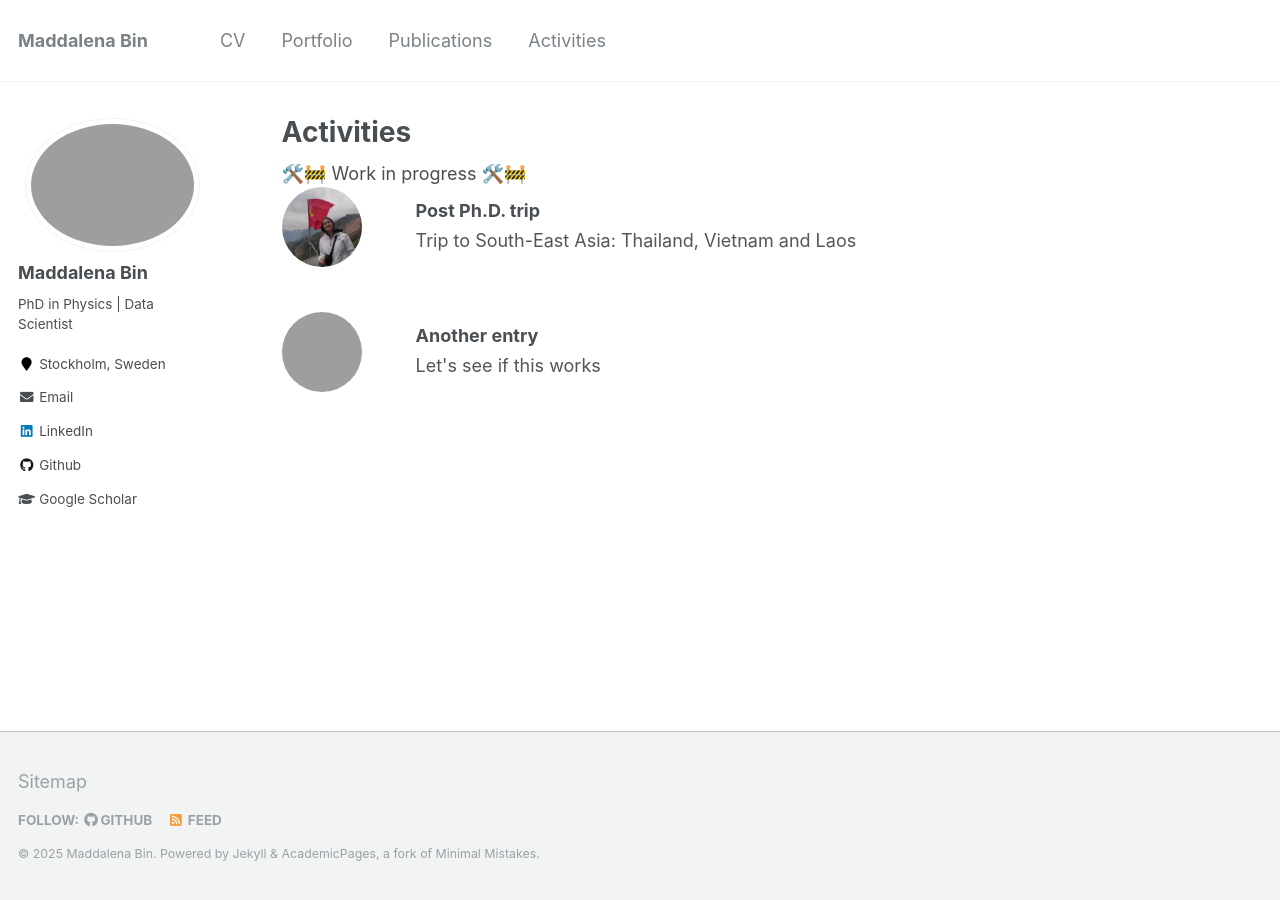
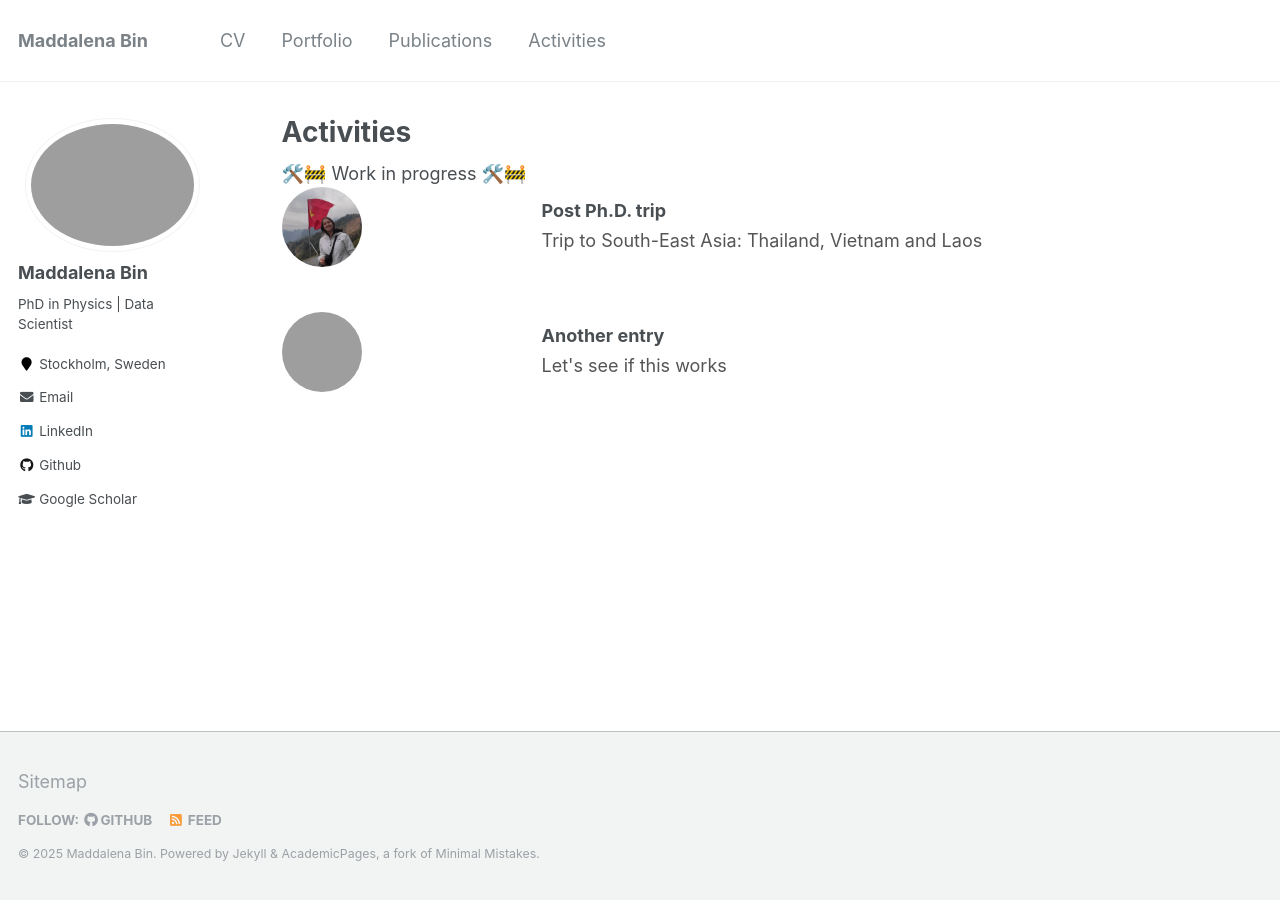
Before and after one commit to maddalenabin/maddalenabin.github.io, a Jekyll site: the page built from _pages/activitites.html, in a window 1280 px wide. Built offline with Jekyll 4.4.1, drawn with Linux system fonts in a browser that asks for light colours.

Commit message:
Update archive-single-activity.html

```diff
--- a/_includes/archive-single-activity.html
+++ b/_includes/archive-single-activity.html
@@ -15,7 +15,7 @@
 
 <a href="{{ post.url | relative_url }}" style="text-decoration: none; color: inherit;">
   <div style="display: flex; align-items: center; margin-bottom: 2.5rem;">
-    <div style="flex: 0 0 80px; margin-right: 3rem; overflow: hidden; position: relative;">
+    <div style="flex: 0 0 80px; margin-right: 10rem; overflow: hidden; position: relative;">
       {% if teaser %}
       <div style="width: 80px; height: 80px; overflow: hidden; border-radius: 50%;">
         <img
```
